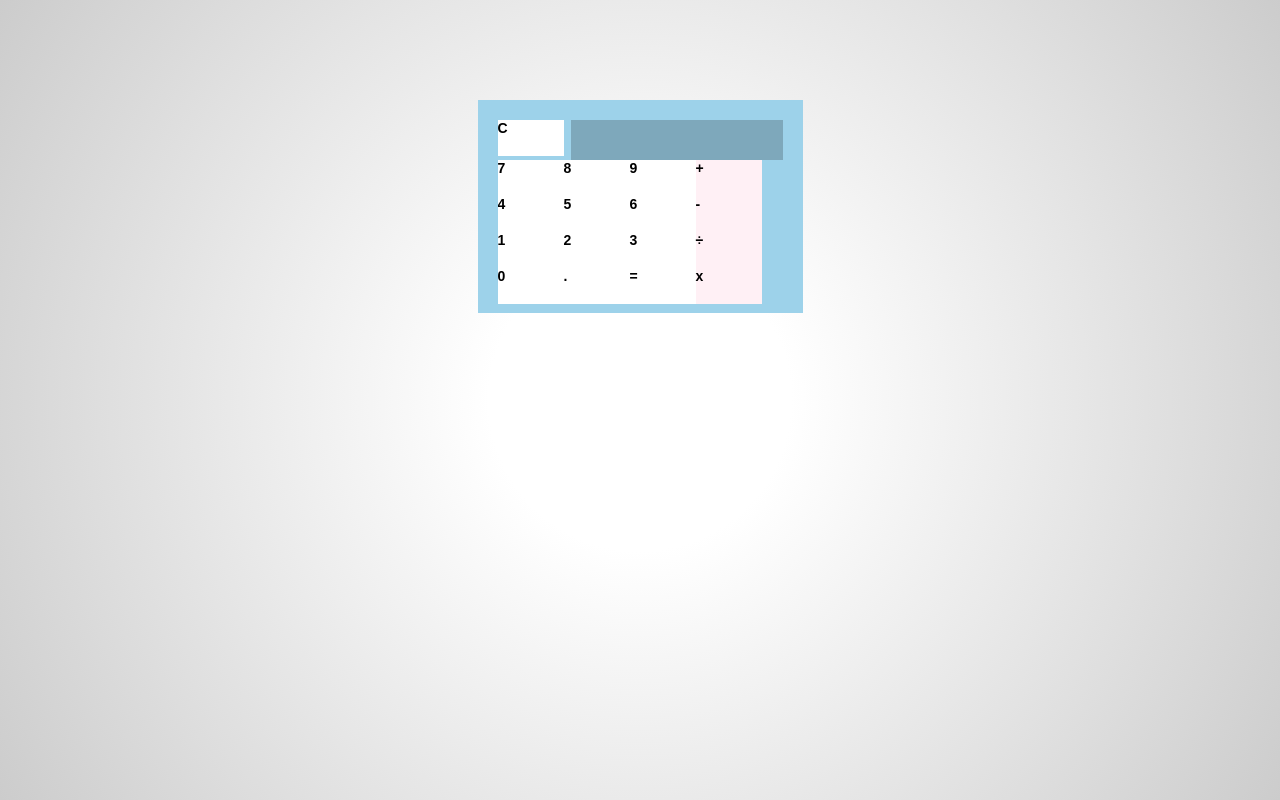
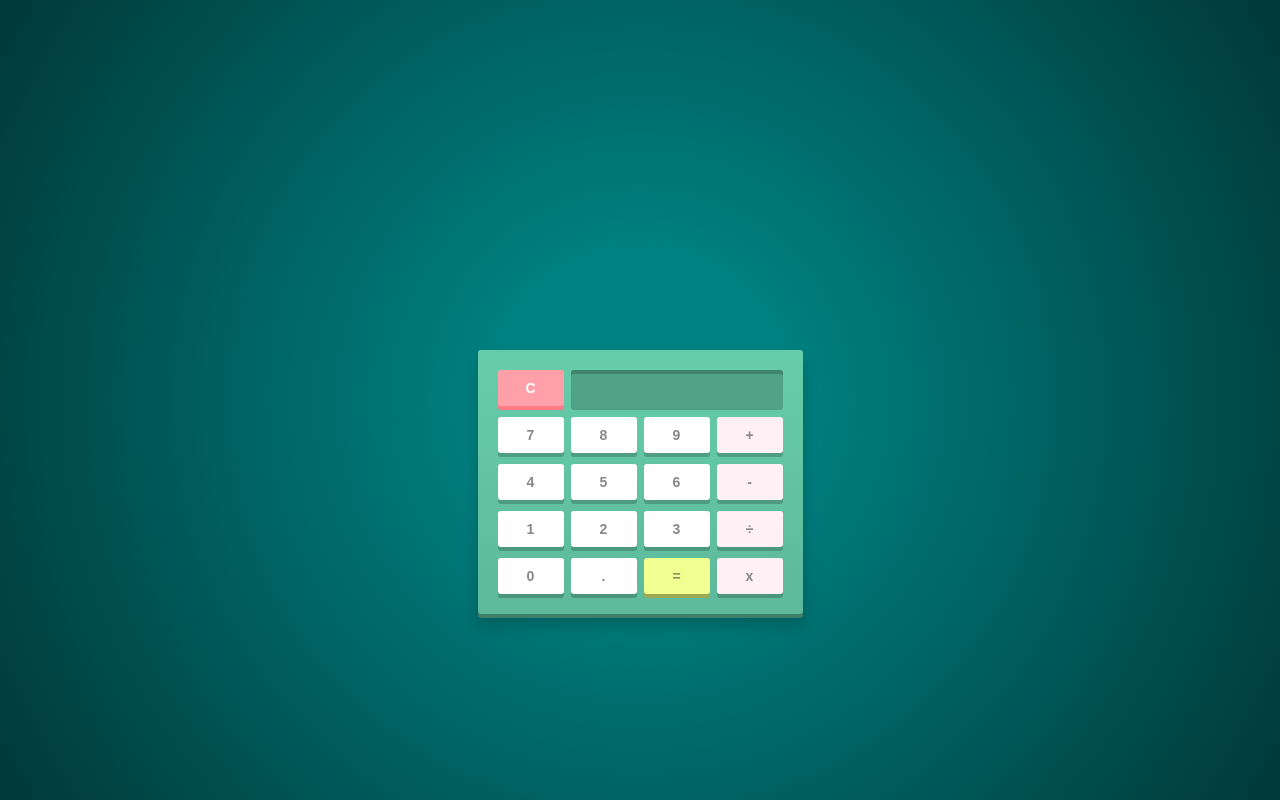
Before and after one commit to floofy244/MRM-Calc-JS, a plain HTML site: page index.html in a window 1280 px wide. Drawn offline with Linux system fonts and the light colour scheme.

Commit message:
added styling to calc

```diff
--- a/style.css
+++ b/style.css
@@ -8,19 +8,19 @@
 html {
    height: 100%;
    background: white;
-    background: radial-gradient(circle, #fff 20%, #ccc);
+   background: radial-gradient(circle, teal 20%, rgb(0, 56, 56));
    background-size: cover;
 }
 
 #calculator {
    width: 325px;
    height: auto;
-
-    margin: 100px auto;
+   margin: 25rem auto;
    padding: 20px 20px 9px;
-
-    background: #9dd2ea;
-
+   background: mediumaquamarine;
+   background: linear-gradient(mediumaquamarine, rgb(93, 185, 154));
+   border-radius: 3px;
+   box-shadow: 0px 4px rgb(63, 126, 105), 0px 10px 15px rgba(0, 0, 0, 0.2);
 }
 
 .top span.clear {
@@ -33,10 +33,12 @@
    float: right;
    padding: 0 10px;
    background: rgba(0, 0, 0, 0.2);
-
+   border-radius: 3px;
+   box-shadow: inset 0px 4px rgba(0, 0, 0, 0.2);
    font-size: 17px;
    line-height: 40px;
    color: white;
+   text-shadow: 1px 1px 2px rgba(0, 0, 0, 0.2);
    text-align: right;
    letter-spacing: 1px;
 }
@@ -55,8 +57,14 @@
    width: 66px;
    height: 36px;
    background: white;
-
-
+   border-radius: 3px;
+   box-shadow: 0px 4px rgba(0, 0, 0, 0.2);
+   margin: 0 7px 11px 0;
+   color: #888;
+   line-height: 36px;
+   text-align: center;
+   user-select: none;
+   transition: all 0.2s ease;
 }
 
 .keys span.operator {
@@ -65,38 +73,46 @@
 }
 
 .keys span.eval {
-    background: white;
-
+   background: #f1ff92;
+   box-shadow: 0px 4px #9da853;
+   color: #888e5f;
 }
 
 .top span.clear {
-    background: white;
-    color: black;
+   background: #ff9fa8;
+   box-shadow: 0px 4px #ff7c87;
+   color: white;
 }
 
 .keys span:hover {
-    background: white;
-    color: black;
+   background: teal;
+   box-shadow: 0px 4px rgb(0, 78, 78);
+   color: white;
 }
 
 .keys span.eval:hover {
-    background: white;
-    color: black;
+   background: #abb850;
+   box-shadow: 0px 4px #717a33;
+   color: #ffffff;
 }
 
 .top span.clear:hover {
-    background: white;
-    color: black;
+   background: #f68991;
+   box-shadow: 0px 4px #d3545d;
+   color: white;
 }
 
 .keys span:active {
+   box-shadow: 0px 0px teal;
    top: 4px;
 }
 
 .keys span.eval:active {
+   box-shadow: 0px 0px #717a33;
    top: 4px;
 }
 
 .top span.clear:active {
    top: 4px;
+   box-shadow: 0px 0px #d3545d;
 }
```
Lines whose indentation alone changed are shown as unchanged.
